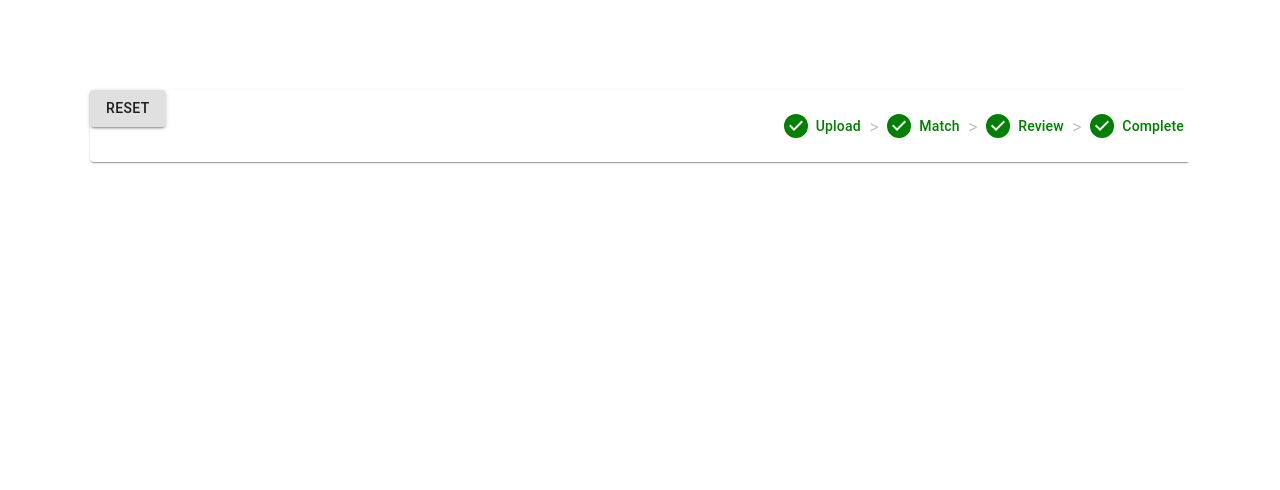
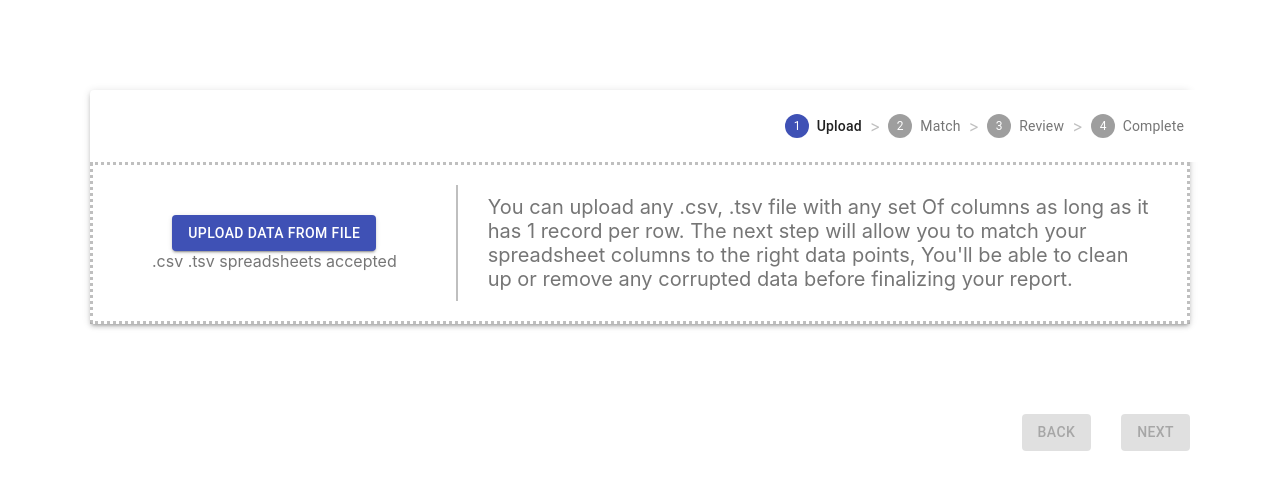
Before and after one commit to maulikkanani2/csv-parsher-react, a React (Create React App) app: page / in a window 1280 px wide. Shown: the top 490 px of the page. Built offline with nearby package versions, Linux system fonts and the light colour scheme.

Commit message:
resolved small bug

```diff
--- a/src/Pages/Home.js
+++ b/src/Pages/Home.js
@@ -12,7 +12,7 @@ function Home() {
   const [json, setJson] = useState([]);
   const [confirmJson, setConfirmJson] = useState({});
   const [ignoredJson, setIgnoredJson] = useState([]);
-  const [activeStep, setActiveStep] = useState(4);
+  const [activeStep, setActiveStep] = useState(0);
   const [changedColumnJson, setChangedColumnJson] = useState({});
   const [finalJson, setFinalJson] = useState({});
   const [showStepper, setShowStepper] = useState(true);
```
